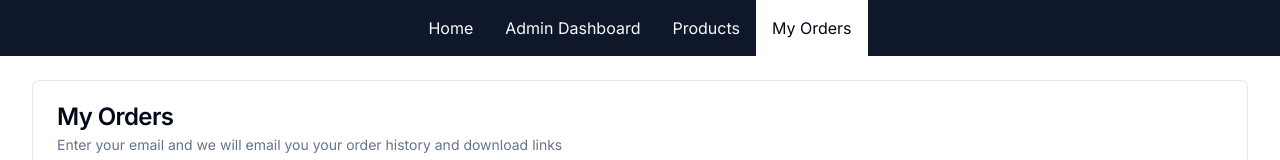
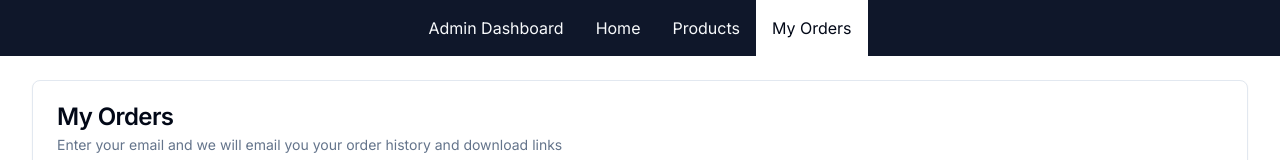
Before and after one commit to till9527/e_commerce_official, a Next.js app: page /orders in a window 1280 px wide. Shown: the top 160 px of the page. Built offline with nearby package versions, Linux system fonts and the light colour scheme.

Commit message:
Update layout.tsx

```diff
--- a/src/app/(customerFacing)/layout.tsx
+++ b/src/app/(customerFacing)/layout.tsx
@@ -10,8 +10,8 @@ export default function Layout({
   return (
     <>
       <Nav>
+        <NavLink href="/admin">Admin Dashboard</NavLink>
         <NavLink href="/">Home</NavLink>
-        <NavLink href="/admin">Admin Dashboard</NavLink>
         <NavLink href="/products">Products</NavLink>
         <NavLink href="/orders">My Orders</NavLink>
       </Nav>
```
